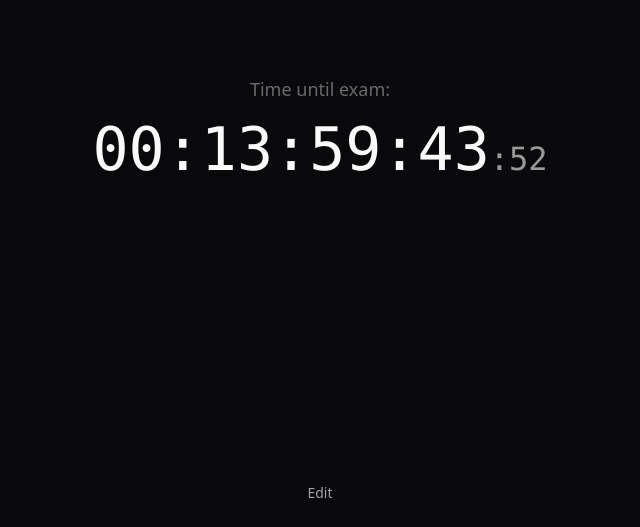
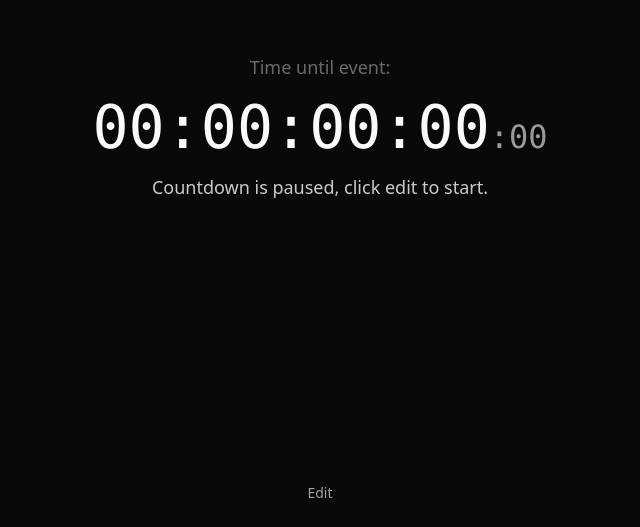
Before and after one commit to dickeyy/countdown, a Next.js app: page / in a window 1280 px wide. Shown: the part 273-800 px from the top of the page, without its empty margins (320-960 px from the left). Built offline with nearby package versions, Linux system fonts and the light colour scheme.

Commit message:
some fixes

```diff
--- a/components/countdown.tsx
+++ b/components/countdown.tsx
@@ -23,8 +23,9 @@ export default function Countdown() {
     const [inputDate, setInputDate] = useState<Date>();
     const [inputTime, setInputTime] = useState<string>();
     const [timezone, setTimezone] = useState<string>("-06:00"); // ["-07:00", "-08:00", "-09:00" etc]
-    const [label, setLabel] = useState<string>("exam"); // ["PST", "MST", "CST" etc
-    const [timeOfEvent, setTimeOfEvent] = useState<any>(new Date("2024-05-07T07:30:00-0600"));
+    const [label, setLabel] = useState<string>("event"); // ["PST", "MST", "CST" etc
+    const [timeOfEvent, setTimeOfEvent] = useState<any>(new Date());
+    const [timerActive, setTimerActive] = useState<boolean>(false); // [true, false]
     const [timeTill, setTimeTill] = useState(["00", "00", "00", "00", "00"]);
 
     // automatically get the users timezone
@@ -38,6 +39,7 @@ export default function Countdown() {
     }, []);
 
     useEffect(() => {
+        if (timerActive) {
             const interval = setInterval(() => {
                 // calculate the exact time until the event {days, hours, minutes, seconds} add leading zeros
                 const timeLeft: any = Number(timeOfEvent) - Number(new Date());
@@ -47,6 +49,15 @@ export default function Countdown() {
                 const seconds = Math.floor((timeLeft % (1000 * 60)) / 1000);
                 // get the 2 digit milliseconds
                 const milliseconds = Math.floor((timeLeft % 1000) / 10);
+
+                // if any of the values are less than 0, clear the interval and set the time to 00:00:00:00
+                if (timeLeft < 0) {
+                    clearInterval(interval);
+                    setTimeTill(["00", "00", "00", "00", "00"]);
+                    setTimerActive(false);
+                    return;
+                }
+
                 setTimeTill([
                     days.toString().padStart(2, "0"),
                     hours.toString().padStart(2, "0"),
@@ -54,17 +65,26 @@ export default function Countdown() {
                     seconds.toString().padStart(2, "0"),
                     milliseconds.toString().padStart(2, "0")
                 ]);
-        }, 1);
+            }, 10);
             return () => clearInterval(interval);
+        }
     });
 
     return (
-        <div className="flex flex-col items-center justify-between">
+        <div className="flex flex-col items-center justify-between text-center">
             <div className="flex flex-col items-center justify-center">
                 <p className="mb-4 text-lg text-foreground/40">Time until {label}:</p>
-                <p className="font-mono text-3xl font-normal text-foreground sm:text-6xl">
+                <p
+                    className={`font-mono text-3xl font-normal sm:text-6xl
+                    ${timerActive && timeTill[1] === "00" && timeTill[0] === "00" ? "animate-pulse text-red-500" : "text-foreground"}
+                `}
+                >
                     {timeTill[0]}:{timeTill[1]}:{timeTill[2]}:{timeTill[3]}
                     <span className="text-[2rem] text-foreground/60">:{timeTill[4]}</span>
+                </p>
+
+                <p className="mt-4 text-lg text-foreground/80">
+                    {timerActive ? "" : "Countdown is paused, click edit to start."}
                 </p>
             </div>
             <div className="absolute bottom-4">
@@ -140,7 +160,7 @@ export default function Countdown() {
                                                 `${inputDate?.toISOString().split("T")[0]}T${inputTime}:00${timezone ?? "-0600"}`
                                             )
                                         );
-                                        console.log("Time of event set to:", timeOfEvent);
+                                        setTimerActive(true);
                                     }}
                                 >
                                     Save
```
Lines whose indentation alone changed are shown as unchanged.
